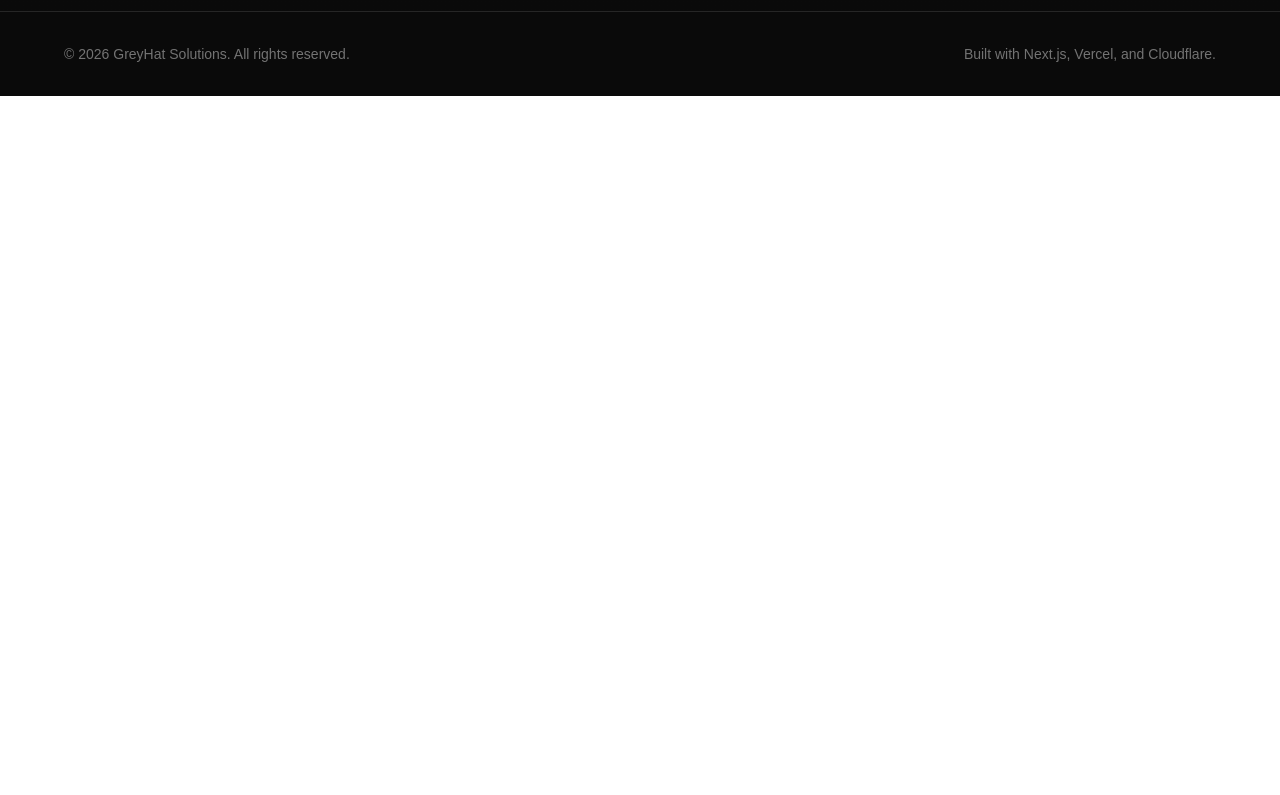
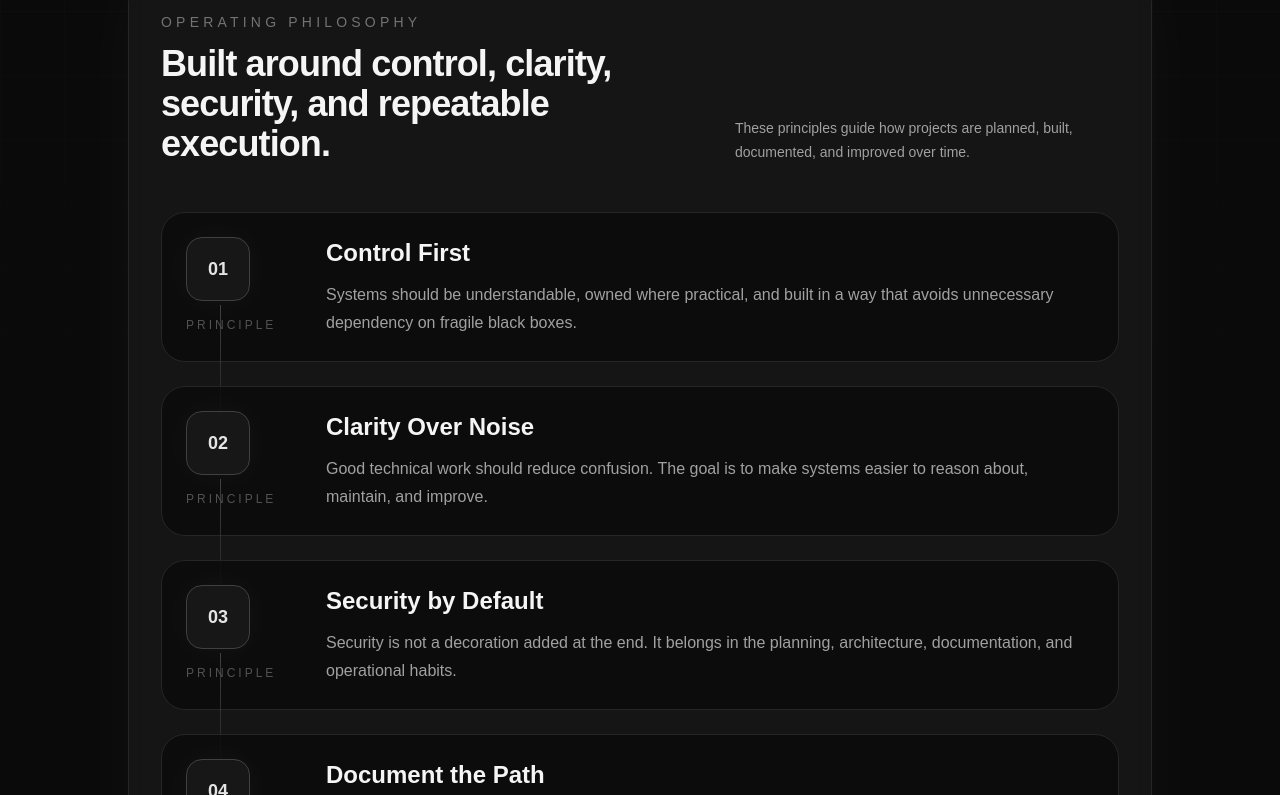
Before and after one commit to Into-The-Grey/ghsolutions-site, a Next.js app: page /about in a window 1280 px wide. Shown: the part 885-1680 px from the top of the page. Before the commit the page ends 981 px from the top, so only its background shows below. Built offline with nearby package versions, Linux system fonts and the light colour scheme.

Commit message:
Add about philosophy timeline

```diff
--- a/app/about/page.tsx
+++ b/app/about/page.tsx
@@ -1,5 +1,6 @@
 import Card from "@/components/Card";
 import PageShell from "@/components/PageShell";
+import PhilosophyTimeline from "@/components/PhilosophyTimeline";
 import SectionHeader from "@/components/SectionHeader";
 import type { Metadata } from "next";
 
@@ -36,6 +37,9 @@ export default function AboutPage() {
           description="If something is worth building, it is worth making understandable, repeatable, and maintainable."
         />
       </div>
+      <section className="mt-24">
+        <PhilosophyTimeline />
+      </section>
     </PageShell>
   );
 }
--- /dev/null
+++ b/components/PhilosophyTimeline.tsx
@@ -0,0 +1,84 @@
+const principles = [
+  {
+    step: "01",
+    title: "Control First",
+    description:
+      "Systems should be understandable, owned where practical, and built in a way that avoids unnecessary dependency on fragile black boxes.",
+  },
+  {
+    step: "02",
+    title: "Clarity Over Noise",
+    description:
+      "Good technical work should reduce confusion. The goal is to make systems easier to reason about, maintain, and improve.",
+  },
+  {
+    step: "03",
+    title: "Security by Default",
+    description:
+      "Security is not a decoration added at the end. It belongs in the planning, architecture, documentation, and operational habits.",
+  },
+  {
+    step: "04",
+    title: "Document the Path",
+    description:
+      "If something matters, it should be recorded clearly enough that the process can be repeated, reviewed, or handed off later.",
+  },
+  {
+    step: "05",
+    title: "Iterate Without Losing the Thread",
+    description:
+      "Progress should be aggressive, but not chaotic. Each improvement should leave the system more stable, useful, or understandable.",
+  },
+];
+
+export default function PhilosophyTimeline() {
+  return (
+    <div className="rounded-3xl border border-neutral-800 bg-neutral-900/90 p-8 shadow-[0_0_70px_rgba(255,255,255,0.035)] backdrop-blur">
+      <div className="flex flex-col gap-4 sm:flex-row sm:items-end sm:justify-between">
+        <div>
+          <p className="text-sm uppercase tracking-[0.3em] text-neutral-500">
+            Operating Philosophy
+          </p>
+          <h2 className="mt-3 max-w-3xl text-4xl font-bold tracking-tight text-neutral-100">
+            Built around control, clarity, security, and repeatable execution.
+          </h2>
+        </div>
+        <p className="max-w-sm text-sm leading-6 text-neutral-400">
+          These principles guide how projects are planned, built, documented,
+          and improved over time.
+        </p>
+      </div>
+      <div className="mt-12 grid gap-6">
+        {principles.map((principle, index) => (
+          <div
+            key={principle.step}
+            className="group relative grid gap-5 rounded-3xl border border-neutral-800 bg-neutral-950/80 p-6 transition duration-300 hover:-translate-y-1 hover:border-neutral-600 hover:shadow-[0_0_60px_rgba(255,255,255,0.055)] md:grid-cols-[120px_1fr]"
+          >
+            {index !== principles.length - 1 ? (
+              <div
+                aria-hidden="true"
+                className="absolute left-14.5 top-23 hidden h-[calc(100%+24px)] w-px bg-linear-to-b from-neutral-700 to-transparent md:block"
+              />
+            ) : null}
+            <div className="relative z-10 flex items-center gap-4 md:block">
+              <div className="flex h-16 w-16 items-center justify-center rounded-2xl border border-neutral-700 bg-neutral-900 font-mono text-lg font-bold text-neutral-200 shadow-[0_0_35px_rgba(255,255,255,0.04)] transition group-hover:border-neutral-400 group-hover:text-white">
+                {principle.step}
+              </div>
+              <p className="font-mono text-xs uppercase tracking-[0.25em] text-neutral-600 md:mt-4">
+                Principle
+              </p>
+            </div>
+            <div>
+              <h3 className="text-2xl font-semibold text-neutral-100">
+                {principle.title}
+              </h3>
+              <p className="mt-3 max-w-3xl leading-7 text-neutral-400">
+                {principle.description}
+              </p>
+            </div>
+          </div>
+        ))}
+      </div>
+    </div>
+  );
+}
```
